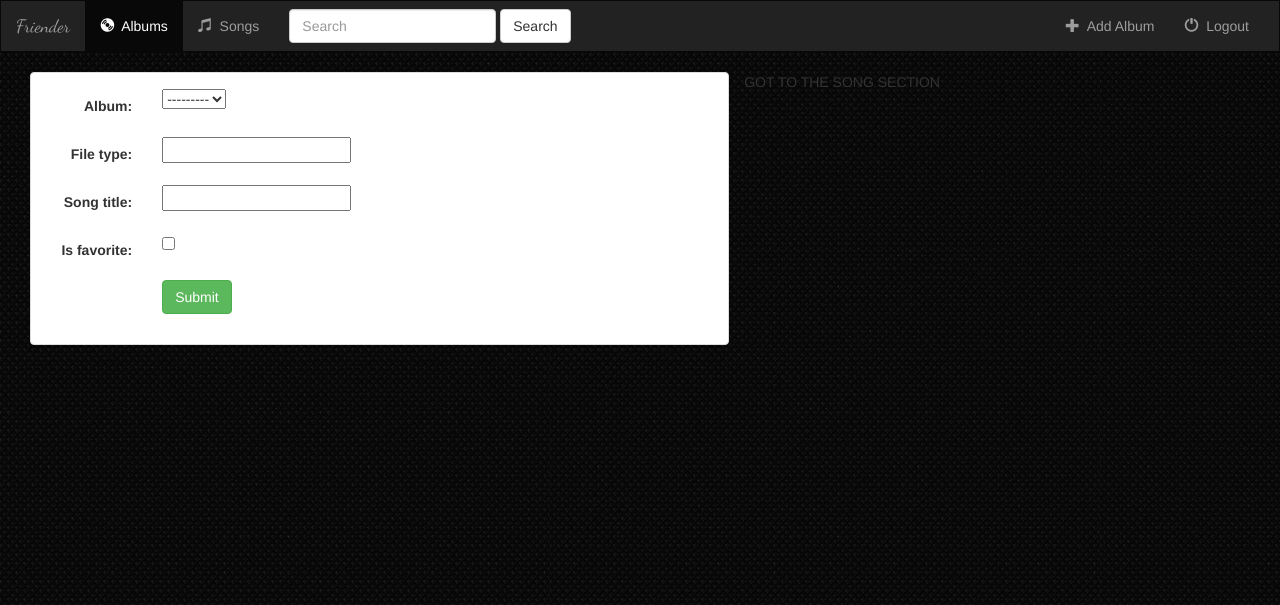
After one commit to kepatotorica/firstDjangoProject, a Django app: page /album/add/song/ in a window 1280 px wide. The commit adds this page. Shown: the top 605 px of the page. Run offline with Django 3.2, Linux system fonts and the light colour scheme; data that the repository does not hold is empty; parts of the project's set-up code (start-up, migrations or seed data) failed here and were passed over; some libraries are stand-ins or nearby versions.

Commit message:
added update, remove and edit. It is broken right now cause I forgot to push what I had before

```diff
--- a/music/models.py
+++ b/music/models.py
@@ -6,7 +6,7 @@ class Album(models.Model):
     artist = models.CharField(max_length=250)
     album_title = models.CharField(max_length=500)
     genre = models.CharField(max_length=100)
-    album_logo = models.CharField(max_length=1000)
+    album_logo = models.FileField()
 
     def get_absolute_url(self):
         return reverse('music:details', kwargs={'pk': self.pk})
@@ -22,3 +22,6 @@ class Song(models.Model):
 
     def __str__(self):
         return self.song_title + "." + self.file_type
+
+    def get_absolute_url(self):
+        return reverse('music:details', kwargs={'pk': self.album.pk})
--- a/music/templates/music/details.html
+++ b/music/templates/music/details.html
@@ -10,7 +10,6 @@
 {% if error_message %}
 <p><strong></strong>{{error_message}}</p>
 {% endif %}
-
     {% for song in album.song_set.all %}
         {{ song.song_title }}
         {% if song.is_favorite %}
@@ -18,5 +17,7 @@
         {% endif %}
         <br>
     {% endfor %}
-
+    <a href="{% url 'music:song-add' %}">
+        <span>Add Song</span>&nbsp;
+    </a>
 {% endblock %}
--- /dev/null
+++ b/music/templates/music/song_form.html
@@ -0,0 +1,25 @@
+{%extends 'music/base.html'%}
+{%block title%}Add a New Song{%endblock%}
+{%block albums_active%}active{%endblock%}
+
+{%block body%}
+<div class="container-fluid">
+GOT TO THE SONG SECTION
+    <div class="col-sm-12 col-md-7">
+        <div class="panel panel-default">
+            <div class="panel-body">
+
+                <form class="form-horizontal" action="" method="post" enctype="multipart/form-data">
+                    {% csrf_token %}
+                    {% include 'music/form-template.html' %}
+                    <div class="form-group">
+                        <div class="col-sm-offset-2 col-sm-10">
+                            <button type="submit" class="btn btn-success">Submit</button>
+                        </div>
+                    </div>
+                </form>
+            </div>
+        </div>
+    </div>
+</div>
+{%endblock%}
--- a/music/urls.py
+++ b/music/urls.py
@@ -9,4 +9,7 @@ urlpatterns = [
     #/music/albumID
     re_path(r'^(?P<pk>[0-9]+)/$', views.DetailView.as_view(), name='details'),
     re_path(r'album/add/$', views.AlbumCreate.as_view(), name='album-add'),
+    re_path(r'album/(?P<pk>[0-9]+)/$', views.AlbumUpdate.as_view(), name='album-update'),
+    re_path(r'album/(?P<pk>[0-9]+)/delete/$', views.AlbumDelete.as_view(), name='album-delete'),
+    re_path(r'album/add/song/$', views.SongCreate.as_view(), name='song-add'),
 ]
--- a/music/views.py
+++ b/music/views.py
@@ -1,6 +1,7 @@
 from django.views import generic
 from django.views.generic.edit import CreateView, UpdateView, DeleteView
-from .models import Album
+from django.urls import reverse_lazy
+from .models import Album, Song
 
 class IndexView(generic.ListView):
     template_name = 'music/index.html'
@@ -16,3 +17,15 @@ class DetailView(generic.DetailView):
 class AlbumCreate(CreateView):
     model = Album
     fields = ['artist', 'album_title','genre', 'album_logo']
+
+class AlbumUpdate(UpdateView):
+     model = Album
+     fields = ['artist', 'album_title', 'genre', 'album_logo']
+
+class AlbumDelete(DeleteView):
+         model = Album
+         success_url = reverse_lazy('music:index')
+
+class SongCreate(CreateView):
+    model = Song
+    fields = ['album', 'file_type', 'song_title', 'is_favorite']
--- a/website/settings.py
+++ b/website/settings.py
@@ -125,3 +125,6 @@ USE_TZ = True
 # https://docs.djangoproject.com/en/2.0/howto/static-files/
 
 STATIC_URL = '/static/'
+
+MEDIA_ROOT = os.path.join(BASE_DIR, 'media')
+MEDIA_URL = '/media/'
--- a/website/urls.py
+++ b/website/urls.py
@@ -1,23 +1,15 @@
-"""website URL Configuration
-
-The `urlpatterns` list routes URLs to views. For more information please see:
-    https://docs.djangoproject.com/en/2.0/topics/http/urls/
-Examples:
-Function views
-    1. Add an import:  from my_app import views
-    2. Add a URL to urlpatterns:  path('', views.home, name='home')
-Class-based views
-    1. Add an import:  from other_app.views import Home
-    2. Add a URL to urlpatterns:  path('', Home.as_view(), name='home')
-Including another URLconf
-    1. Import the include() function: from django.urls import include, path
-    2. Add a URL to urlpatterns:  path('blog/', include('blog.urls'))
-"""
 from django.contrib import admin
 from django.urls import path, include, re_path
+from django.conf import settings
+from django.conf.urls.static import static
+
 
 urlpatterns = [
     path('admin/', admin.site.urls),
     re_path(r'^music/', include('music.urls')),
     re_path(r'^', include('music.urls')),
 ]
+
+if settings.DEGUG:
+    urlpatterns += static(settings.STATIC_URL, document_root=settings.STATIC_URL)
+    urlpatterns += static(settings.MEDIA_URL, document_root=settings.MEDIA_URL)
```
Also changed, not shown: music/templates/music/index.html (+18 -1 lines).
